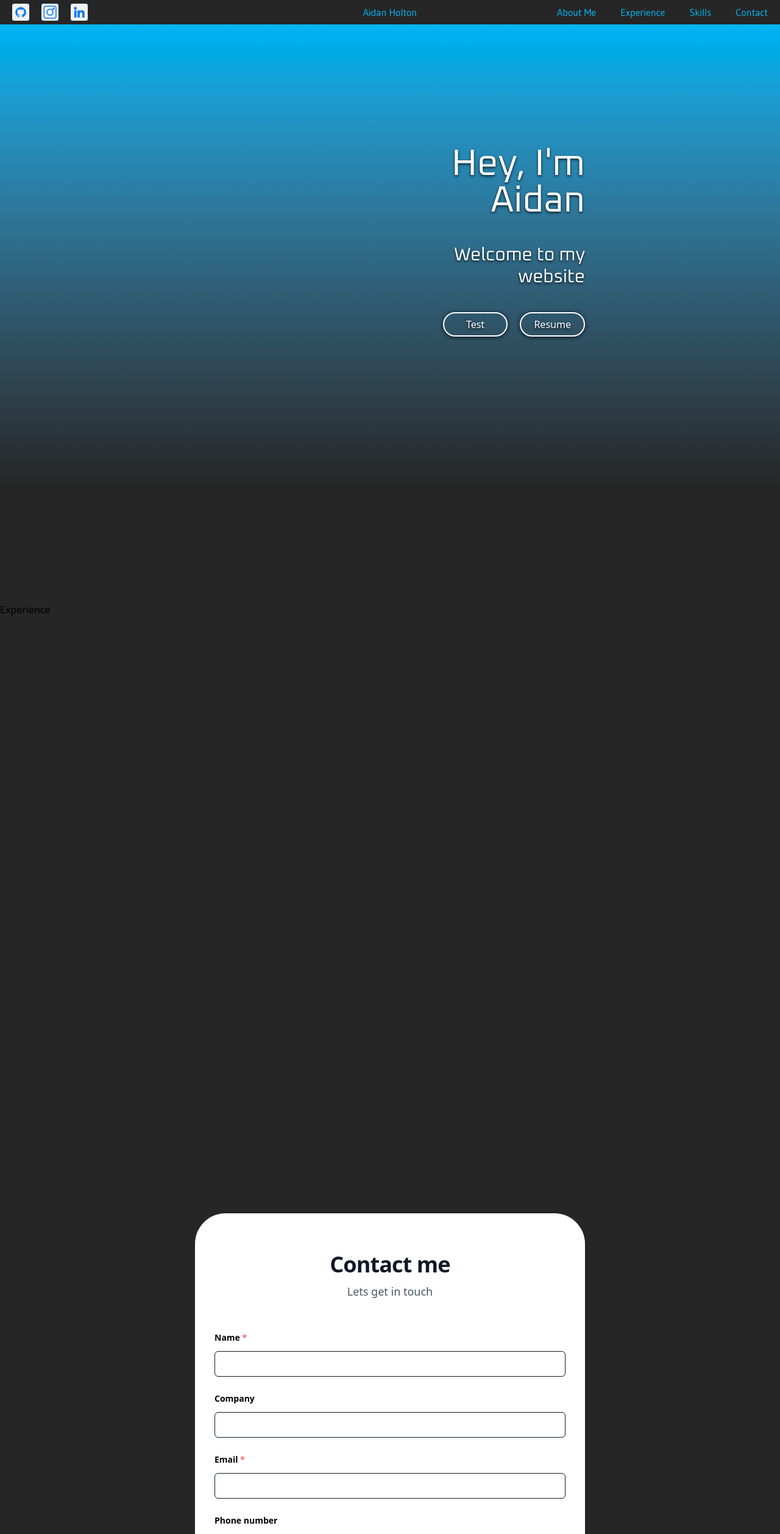
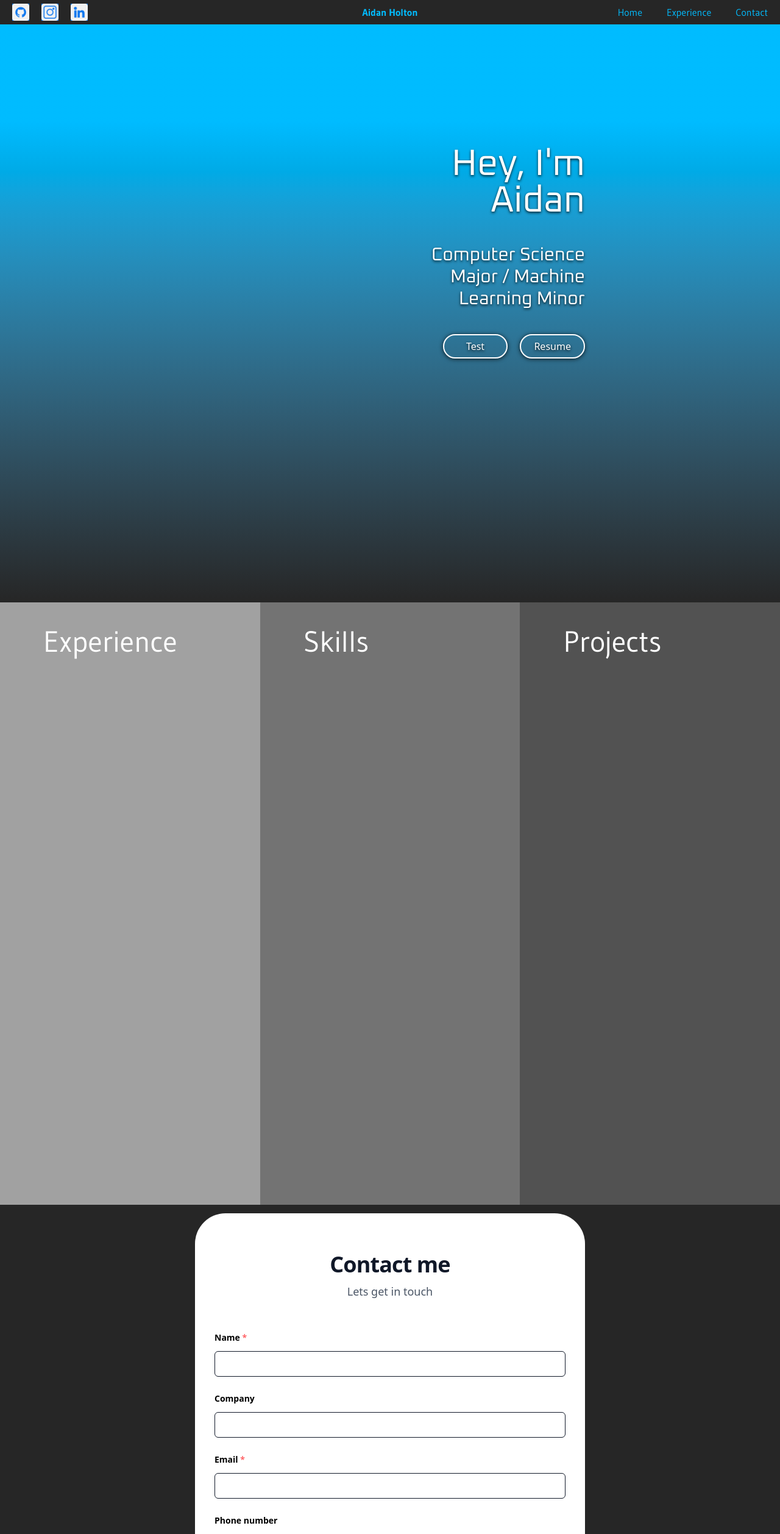
Before and after one commit to aidanbh16/Personal-Website, a website: page public/index.html in a window 1280 px wide. Shown: the top 2516 px of the page at 61% size. Drawn offline with Linux system fonts and the light colour scheme; a web font is replaced by a local one.

Commit message:
Added more tailwind and expanded on experience section

```diff
--- a/public/index.html
+++ b/public/index.html
@@ -3,7 +3,7 @@
 <head>
     <meta charset="UTF-8">
     <meta name="viewport" content="width=device-width, initial-scale=1.0">
-    <title>Name</title>
+    <title>Aidan Holton</title>
     <link rel="stylesheet" href="css/output.css">
     <style>
         @import url('https://fonts.googleapis.com/css2?family=Anonymous+Pro:ital,wght@0,400;0,700;1,400;1,700&family=Fragment+Mono:ital@0;1&family=Funnel+Sans:ital,wght@0,300..800;1,300..800&family=Gudea:ital,wght@0,400;0,700;1,400&family=Oswald:wght@200..700&family=Roboto+Flex:opsz,wght@8..144,100..1000&display=swap');
@@ -15,40 +15,45 @@
         <div class="w-1/3 h-10 flex items-center justify-start invert-95">
             <img src="assets/github.png" class="w-7 ml-5 hover:scale-110 bg-orange-400 hover:cursor-pointer">
             <img src="assets/instagram.png" class="w-7 mr-5 ml-5 hover:scale-110 bg-orange-400 hover:cursor-pointer">
-            <img src="assets/linkedin.png" class="w-7 hover:scale-110 bg-orange-400 hover:cursor-pointer">
+            <img src="assets/linkedin.png" class="w-7 hover:scale-110 bg-orange-400 hover:cursor-pointer" href="https://www.linkedin.com/in/aidan-holton/" target="_blank">
         </div>
         <div class="w-1/3 h-10 text-sky-400 flex items-center justify-center">
-            <span>Aidan Holton</span>
+            <span class="font-bold">Aidan Holton</span>
         </div>
         <nav class="w-1/3 h-10 text-sky-400 flex items-center justify-end">
-            <div class="pl-5 pr-5"><span>About Me</span></div>
-            <div class="pl-5 pr-5"><span>Experience</span></div>
-            <div class="pl-5 pr-5"><span>Skills</span></div>
-            <div class="pl-5 pr-5"><span>Contact</span></div>
+            <div class="pl-5 pr-5"><span id="home" class="hover:cursor-pointer">Home</span></div>
+            <div class="pl-5 pr-5"><span id="experience" class="hover:cursor-pointer">Experience</span></div>
+            <div class="pl-5 pr-5"><span id="contact" class="hover:cursor-pointer">Contact</span></div>
+            <script src="scroll.js"></script>
         </nav>
     </header>
-    <section class="w-full h-247">
-      <div class="absolute inset-0">
-        <div class="relative h-full w-full [&>div]:absolute [&>div]:bottom-0 [&>div]:right-0 [&>div]:z-[-2] [&>div]:h-full [&>div]:w-full [&>div]:bg-gradient-to-b [&>div]:from-sky-400 [&>div]:to-neutral-800">
-          <div>
-          </div>
-        </div>
-      </div>
+    <section class="w-full h-247 bg-gradient-to-b from-sky-400 to-neutral-800 from-20%">
       <div class="absolute top-3/10 left-2/4 w-1/4 h-1/4 block">
         <h1 class="font-secondary text-white text-6xl text-end [text-shadow:_0_2px_4px_rgb(0_0_0_/_0.8)]">Hey, I'm Aidan</h1>
-        <h3 class="font-secondary text-white text-3xl mt-10 text-end [text-shadow:_0_2px_4px_rgb(0_0_0_/_0.8)]">Welcome to my website</h3>
+        <h3 class="font-secondary text-white text-3xl mt-10 text-end [text-shadow:_0_2px_4px_rgb(0_0_0_/_0.8)]">Computer Science Major / Machine Learning Minor</h3>
         <div class="flex mt-10 justify-end">
-          <button class="w-1/3 h-10 mr-5 text-white rounded-4xl border-2 border-white hover:cursor-pointer hover:bg-white hover:text-sky-600 hover:border-sky-500 hover:border-2 [text-shadow:_0_2px_4px_rgb(0_0_0_/_0.8)] [box-shadow:_0_1px_7px_rgb(0_0_0_/_0.8)] hover:[text-shadow:none]">Test</button>
-          <button class="w-1/3 h-10 text-white rounded-4xl border-2 border-white hover:cursor-pointer hover:bg-white hover:text-sky-600 hover:border-sky-500 hover:border-2 [text-shadow:_0_2px_4px_rgb(0_0_0_/_0.8)] [box-shadow:_0_1px_7px_rgb(0_0_0_/_0.8)] hover:[text-shadow:none]">Resume</button>
+          <button class="w-1/3 h-10 mr-5 text-white rounded-4xl border-2 border-white hover:cursor-pointer hover:bg-white hover:text-sky-600 hover:font-bold hover:border-sky-500 hover:border-2 [text-shadow:_0_2px_4px_rgb(0_0_0_/_0.8)] [box-shadow:_0_1px_7px_rgb(0_0_0_/_0.8)] hover:[text-shadow:none]">Test</button>
+          <button class="w-1/3 h-10 text-white rounded-4xl border-2 border-white hover:cursor-pointer hover:bg-white hover:text-sky-600 hover:font-bold hover:border-sky-500 hover:border-2 [text-shadow:_0_2px_4px_rgb(0_0_0_/_0.8)] [box-shadow:_0_1px_7px_rgb(0_0_0_/_0.8)] hover:[text-shadow:none]">Resume</button>
         </div>
         </div>
       </div>
     </section>
     <section class="w-full h-247 bg-neutral-800">
-        <div class="block">
-          <h1>Experience</h1>
-          <div>
-
+        <div class="flex">
+          <div class="w-1/3 h-247 bg-neutral-400 pt-10">
+            <div class="w-2/3 h-247 m-auto">
+              <h1 class="text-white font-primary text-5xl">Experience</h1>
+            </div>
+          </div>
+          <div class="w-1/3 h-247 bg-neutral-500 pt-10">
+            <div class="w-2/3 h-247 m-auto">
+              <h1 class="text-white font-primary text-5xl">Skills</h1>
+            </div>
+          </div>
+          <div class="w-1/3 h-247 bg-neutral-600 pt-10">
+            <div class="w-2/3 h-247 m-auto">
+              <h1 class="text-white font-primary text-5xl">Projects</h1>
+            </div>
           </div>
         </div>
     </section>
--- /dev/null
+++ b/public/scroll.js
@@ -0,0 +1,20 @@
+document.getElementById("home").onclick = function () {
+    window.scrollTo({
+        top: 0,
+        behavior: "smooth"
+    });
+};
+
+document.getElementById("experience").onclick = function () {
+    window.scrollTo({
+        top: 950,
+        behavior: "smooth"
+    });
+};
+
+document.getElementById("contact").onclick = function () {
+    window.scrollTo({
+        top: 1936,
+        behavior: "smooth"
+    });
+};
```
Also changed, not shown: public/css/output.css.
